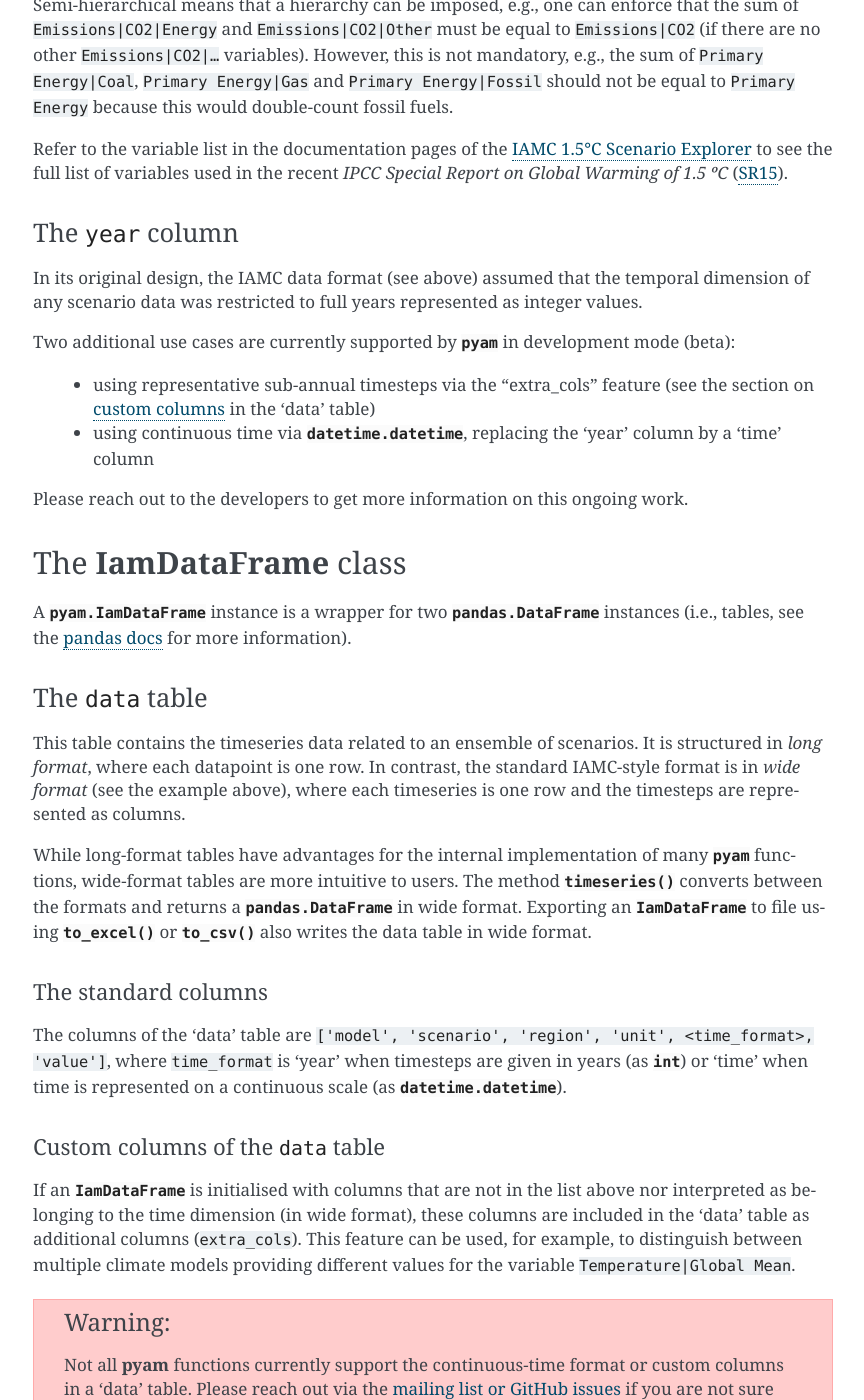
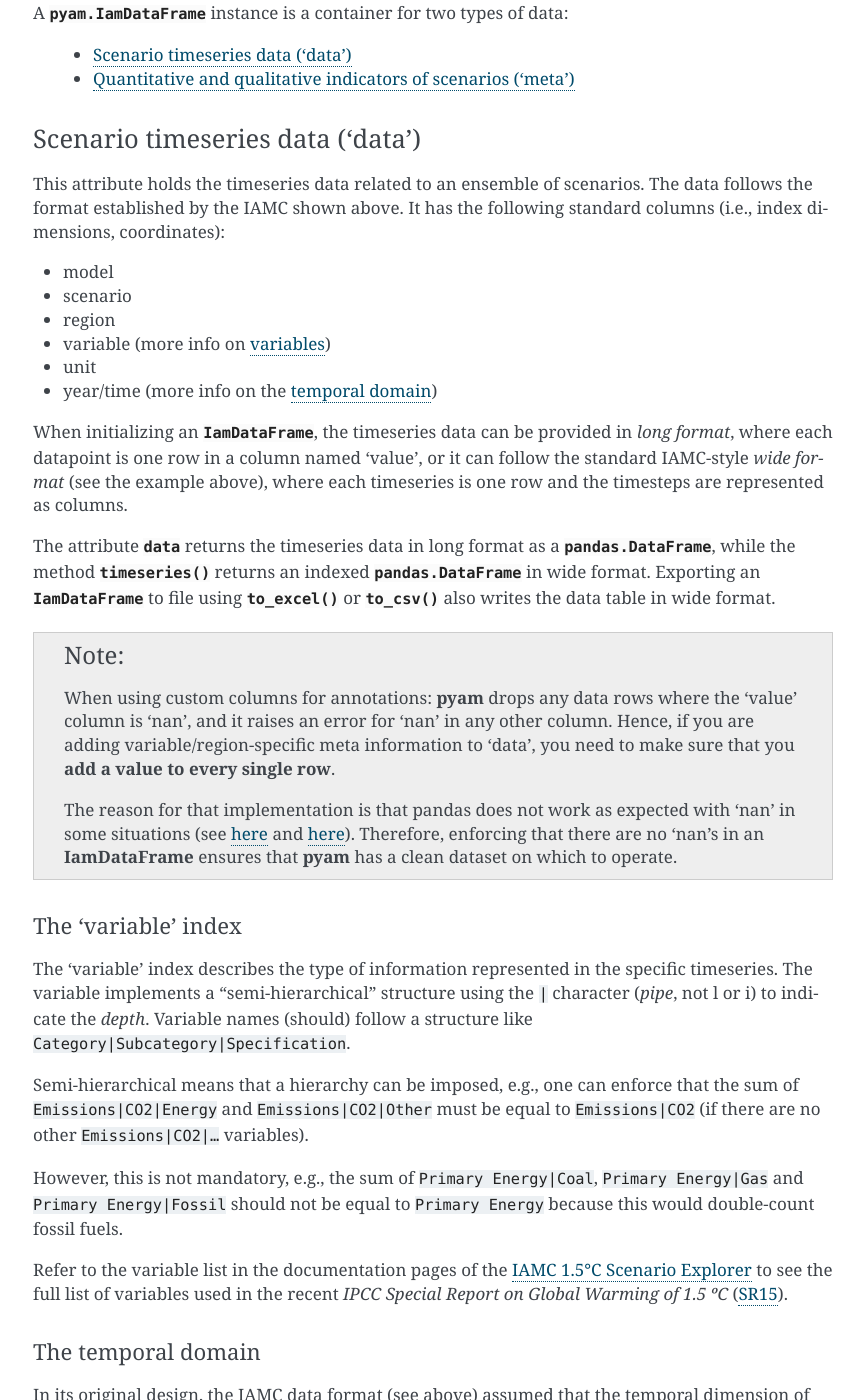
Before and after one commit to IAMconsortium/pyam, a Sphinx documentation site: the page built from doc/source/data.rst, in a window 1280 px wide and 1400 px high, scrolled down 862 px. Shown: the whole window, without its empty margins (307-1171 px from the left). Built offline with Sphinx 7.4.7, drawn with Linux system fonts in a browser that asks for light colours; pages that are not in the unit, such as notebooks, are missing from menus; cross-references to code outside the pages are shown as plain code; some of the changed text lies outside the part shown.

Commit message:
Rewrite the data-model page in the docs (#433)

```diff
--- a/doc/source/data.rst
+++ b/doc/source/data.rst
@@ -1,8 +1,8 @@
 Data Model
 ==========
 
-The IAMC timeseries format for scenario data
---------------------------------------------
+Background: The IAMC timeseries scenario data format
+----------------------------------------------------
 
 .. figure:: _static/iamc-logo.png
    :width: 150px
@@ -10,16 +10,18 @@
 
    `IAMC website`_
 
-.. _`IAMC Website`: http://www.globalchange.umd.edu/iamc/
+.. _`IAMC Website`: http://iamconsortium.org/
 
 Over the past decade, the Integrated Assessment Modeling Consortium (IAMC)
-developed a standardised tabular timeseries format to exchange scenario data.
+developed a standardised tabular timeseries format to exchange scenario data
+related to energy systems modelling, land-use change, demand sectors,
+and economic indicators in the context of the Sustainable Development Goals.
 Previous high-level use cases include reports by the *Intergovernmental Panel
 on Climate Change* (`IPCC`_) and model comparison exercises
 within the *Energy Modeling Forum* (`EMF`_) hosted by Stanford University.
 
 The table below shows a typical example of integrated-assessment scenario data
-following the IAMC format from the `CD-LINKS`_ project.
+following the IAMC format from the Horizon 2020 `CD-LINKS`_ project.
 The |pyam| package is geared for analysis and visualization of any scenario
 data provided in this structure.
 
@@ -30,8 +32,7 @@
 
 .. _`IAMC 1.5°C Scenario Explorer`: https://data.ene.iiasa.ac.at/iamc-1.5c-explorer
 
-Refer to `data.ene.iiasa.ac.at/database`_ for more information on the
-IAMC format and a full list of previous use cases.
+Refer to `data.ene.iiasa.ac.at/database`_ for a list of previous use cases.
 
 .. _`IPCC`: https://www.ipcc.ch
 
@@ -41,16 +42,76 @@
 
 .. _`data.ene.iiasa.ac.at/database`: https://data.ene.iiasa.ac.at/database
 
-The :code:`variable` column
-~~~~~~~~~~~~~~~~~~~~~~~~~~~
+The pyam data model
+-------------------
 
-The 'variable' column implements a "semi-hierarchical" structure
+A :class:`pyam.IamDataFrame` instance is a container for two types of data:
+
+ - :ref:`data`
+ - :ref:`meta`
+
+.. _data:
+
+Scenario timeseries data ('data')
+~~~~~~~~~~~~~~~~~~~~~~~~~~~~~~~~~
+
+This attribute holds the timeseries data related to an ensemble of scenarios.
+The data follows the format established by the IAMC shown above.
+It has the following standard columns (i.e., index dimensions, coordinates):
+
+- model
+- scenario
+- region
+- variable (more info on variables_)
+- unit
+- year/time (more info on the `temporal domain`_)
+
+When initializing an :class:`IamDataFrame`, the timeseries data can be provided
+in *long format*, where each datapoint is one row in a column named 'value',
+or it can follow the standard IAMC-style *wide format* (see the example above),
+where each timeseries is one row and the timesteps are represented as columns.
+
+The attribute :attr:`data <pyam.IamDataFrame.data>` returns the timeseries data
+in long format as a :class:`pandas.DataFrame`, while
+the method :meth:`timeseries() <pyam.IamDataFrame.timeseries>` returns
+an indexed :class:`pandas.DataFrame` in wide format.
+Exporting an :class:`IamDataFrame` to file using
+:meth:`to_excel() <pyam.IamDataFrame.to_excel>` or
+:meth:`to_csv() <pyam.IamDataFrame.to_csv>` also writes the data table
+in wide format.
+
+.. note::
+
+    When using custom columns for annotations:
+    **pyam** drops any data rows where the 'value' column is 'nan',
+    and it raises an error for 'nan' in any other column.
+    Hence, if you are adding variable/region-specific meta information to
+    'data', you need to make sure that you **add a value to every single row**.
+
+    The reason for that implementation is that pandas does not work as expected
+    with 'nan' in some situations
+    (see `here <https://stackoverflow.com/a/18431417>`_ and
+    `here <https://stackoverflow.com/a/13606221>`_).
+    Therefore, enforcing that there are no 'nan's in an **IamDataFrame**
+    ensures that **pyam** has a clean dataset on which to operate.
+
+.. _variables:
+
+The 'variable' index
+^^^^^^^^^^^^^^^^^^^^
+
+The 'variable' index describes the type of information represented
+in the specific timeseries.
+The variable implements a "semi-hierarchical" structure
 using the :code:`|` character (*pipe*, not l or i) to indicate the *depth*.
+Variable names (should) follow a structure
+like :code:`Category|Subcategory|Specification`.
 
 Semi-hierarchical means that a hierarchy can be imposed, e.g., one can enforce
 that the sum of :code:`Emissions|CO2|Energy` and :code:`Emissions|CO2|Other`
 must be equal to :code:`Emissions|CO2`
 (if there are no other :code:`Emissions|CO2|…` variables).
+
 However, this is not mandatory, e.g., the sum of :code:`Primary Energy|Coal`,
 :code:`Primary Energy|Gas` and :code:`Primary Energy|Fossil` should not be equal
 to :code:`Primary Energy` because this would double-count fossil fuels.
@@ -61,68 +122,36 @@
 
 .. _`SR15`: https://www.ipcc.ch/sr15/
 
-The :code:`year` column
-~~~~~~~~~~~~~~~~~~~~~~~
+.. _`temporal domain`:
+
+The temporal domain
+^^^^^^^^^^^^^^^^^^^
 
 In its original design, the IAMC data format (see above) assumed that the
 temporal dimension of any scenario data was restricted to full years
 represented as integer values.
+In this case, the time index is named 'year'.
 
-Two additional use cases are currently supported by :class:`pyam` in development
-mode (beta):
+Two additional use cases are currently supported by |pyam|
+in development mode (beta):
 
- - using representative sub-annual timesteps via the "extra_cols" feature
-   (see the section on `custom columns`_ in the 'data' table)
+- representative sub-annual timesteps via the `custom columns`_ feature
 
- - using continuous time via :class:`datetime.datetime`,
-   replacing the 'year' column by a 'time' column
+- continuous-time timeseries data by using an index named 'time'
+  populated by :class:`datetime.datetime` instances
+  (replacing the 'year' index)
 
 Please reach out to the developers to get more information on this
 ongoing work.
 
-The **IamDataFrame** class
---------------------------
-
-A :class:`pyam.IamDataFrame` instance is a wrapper for
-two :class:`pandas.DataFrame` instances (i.e., tables, see the `pandas docs`_
-for more information).
-
-.. _`pandas docs`: https://pandas.pydata.org/pandas-docs/stable/reference/frame.html
-
-The :code:`data` table
-~~~~~~~~~~~~~~~~~~~~~~
-
-This table contains the timeseries data related to an ensemble of scenarios.
-It is structured in *long format*, where each datapoint is one row. In contrast,
-the standard IAMC-style format is in *wide format* (see the example above),
-where each timeseries is one row and the timesteps are represented as columns.
-
-While long-format tables have advantages for the internal implementation of many
-|pyam| functions, wide-format tables are more intuitive to users.
-The method :meth:`timeseries() <pyam.IamDataFrame.timeseries>` converts between
-the formats and returns a :class:`pandas.DataFrame` in wide format.
-Exporting an :class:`IamDataFrame` to file using
-:meth:`to_excel() <pyam.IamDataFrame.to_excel>` or
-:meth:`to_csv() <pyam.IamDataFrame.to_csv>` also writes the data table
-in wide format.
-
-The standard columns
-^^^^^^^^^^^^^^^^^^^^
-
-The columns of the 'data' table are :code:`['model', 'scenario', 'region',
-'unit', <time_format>, 'value']`, where :code:`time_format` is 'year'
-when timesteps are given in years (as :class:`int`) or 'time' when time
-is represented on a continuous scale (as :class:`datetime.datetime`).
-
 .. _`custom columns`:
 
-Custom columns of the :code:`data` table
-^^^^^^^^^^^^^^^^^^^^^^^^^^^^^^^^^^^^^^^^
+Custom columns of the 'data' table
+^^^^^^^^^^^^^^^^^^^^^^^^^^^^^^^^^^
 
 If an :class:`IamDataFrame` is initialised with columns that are not in the
 list above nor interpreted as belonging to the time dimension (in wide format),
-these columns are included in the 'data' table as additional columns
-(:code:`extra_cols`).
+these columns are included in the 'data' table as additional, custom columns.
 This feature can be used, for example, to distinguish between multiple
 climate models providing different values for the variable
 :code:`Temperature|Global Mean`.
@@ -136,27 +165,14 @@
 
 .. _`mailing list or GitHub issues`: contributing.html
 
+.. _meta:
 
-.. warning::
+Quantitative and qualitative indicators of scenarios ('meta')
+~~~~~~~~~~~~~~~~~~~~~~~~~~~~~~~~~~~~~~~~~~~~~~~~~~~~~~~~~~~~~
 
-    A word of warning when using custom columns for annotations:
-    **pyam** drops any data rows where the 'value' column is 'nan',
-    and it raises an error for 'nan' in any other column.
-    Hence, if you are adding variable/region-specific meta information to
-    'data', you need to make sure that you **add a value to every single row**.
-
-    The reason for that implementation is that pandas does not work as expected
-    with 'nan' in some situations
-    (see `here <https://stackoverflow.com/a/18431417>`_ and
-    `here <https://stackoverflow.com/a/13606221>`_).
-    Therefore, enforcing that there are no 'nan's in an **IamDataFrame**
-    ensures that **pyam** has a clean dataset on which to operate.
-
-The :code:`meta` table
-~~~~~~~~~~~~~~~~~~~~~~
-
-This table is intended for categorisation and quantitative indicators at the
-model-scenario level. Examples in the `SR15`_ context are the warming category
+This attribute is intended for categorisation and quantitative indicators
+at the model-scenario level.
+Examples in the `SR15`_ context are the warming category
 ('Below 1.5°C', '1.5°C with low overshoot', etc.) and the cumulative
 CO2 emissions until the end of the century.
 
@@ -183,12 +199,12 @@
 An existing :class:`IamDataFrame` can be filtered using
 :meth:`filter(col=...) <pyam.IamDataFrame.filter>`,
 where :code:`col` can be any column of the 'data' table (i.e.,
-:code:`['model', 'scenario', 'region', 'unit', 'year'/'time']` or any `custom
+'model', 'scenario', 'region', 'unit', 'year'/'time' or any `custom
 columns`_), or a column of the 'meta' table. The returned object is
 a new :class:`IamDataFrame` instance.
 
 A :class:`pandas.DataFrame` ('data') with columns or index
-:code:`['model', 'scenario']` can be filtered by any 'meta' columns from
+['model', 'scenario'] can be filtered by any 'meta' columns from
 an :class:`IamDataFrame` (:code:`df`) using
 :meth:`pyam.filter_by_meta(data, df, col=..., join_meta=False) <pyam.filter_by_meta>`.
 The returned object is a :class:`pandas.DataFrame` down-selected to those
```
